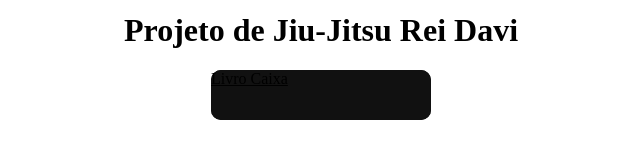
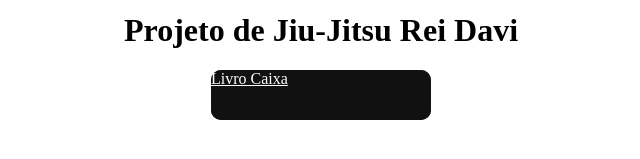
Before and after one commit to hochforce/projetojiujitsu, a plain HTML site: page index.html in a window 1280 px wide. Shown: the part 345-504 px from the top of the page, 319-959 px from the left. Drawn offline with Linux system fonts and the light colour scheme.

Commit message:
Update index.html

```diff
--- a/index.html
+++ b/index.html
@@ -22,7 +22,7 @@
     height: 50px;
     border: none;
     outline: none;
-    color: #000000;
+    color: #fff;
     background: #111;
     cursor: pointer;
     position: relative;
@@ -48,7 +48,7 @@
 }
 
 .glow-on-hover:active {
-    color: #000
+    color: #fff
 }
 
 .glow-on-hover:active:after {
```
